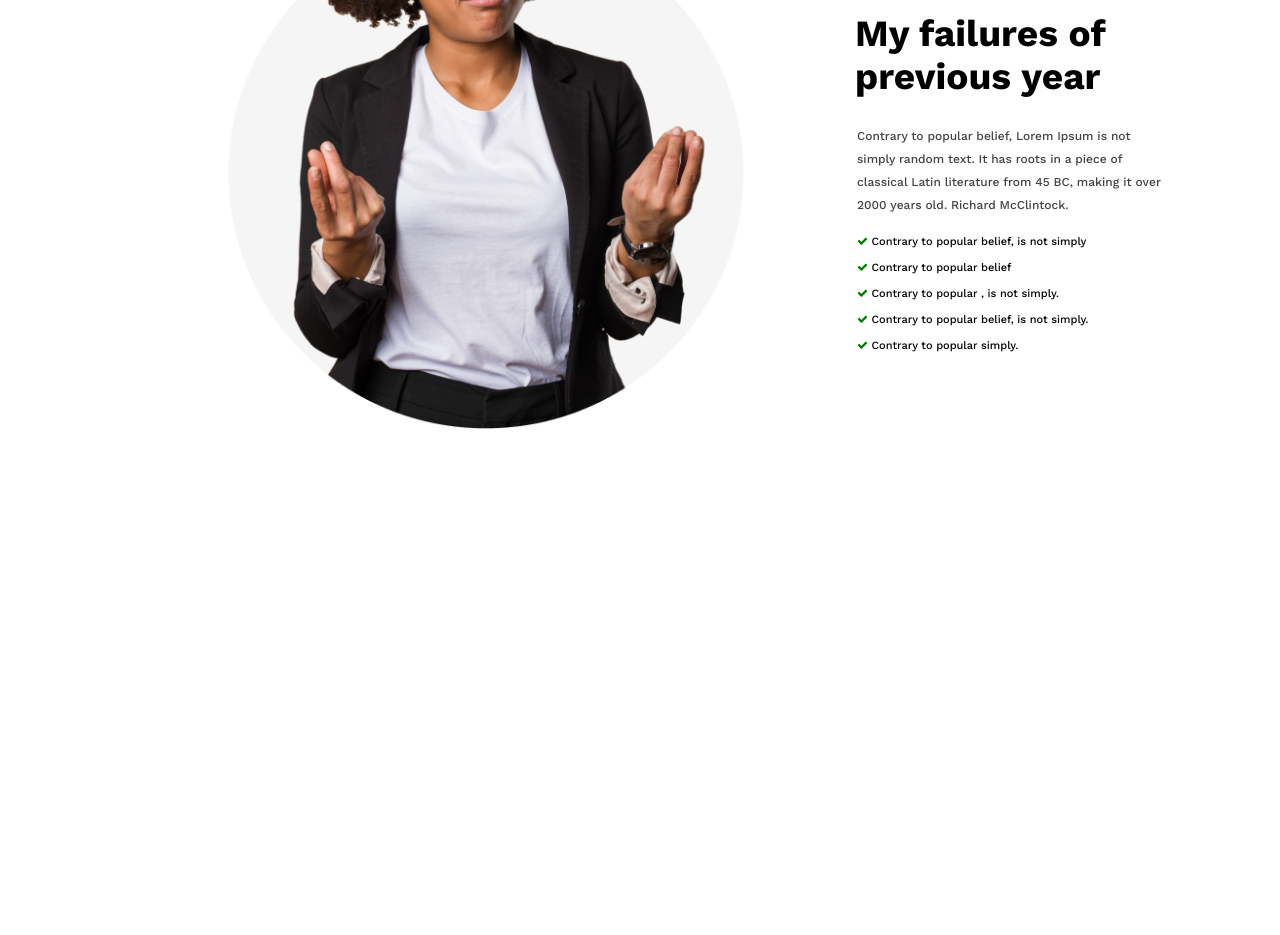
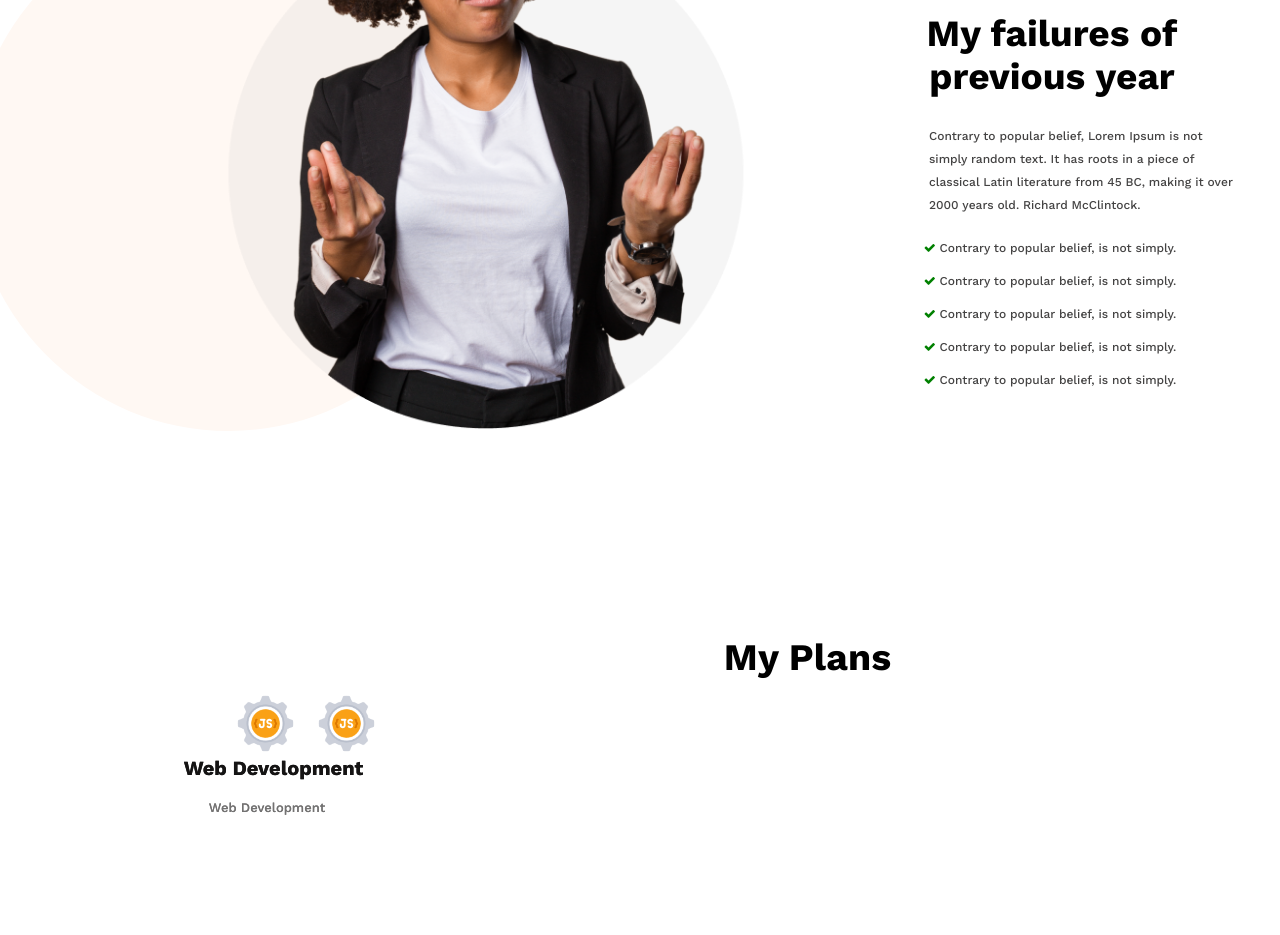
Before and after one commit to munny006/future_plan, a plain HTML site: page index.html in a window 1280 px wide. Shown: the part 960-1895 px from the top of the page. Before the commit the page ends 1389 px from the top, so only its background shows below. Drawn offline with nearby package versions, Linux system fonts and the light colour scheme.

Commit message:
thirdscetion

```diff
--- a/index.html
+++ b/index.html
@@ -25,6 +25,7 @@
       </div>
 
 </div>
+<!--about section -->
 <main>
   <Section class="about">
     <div class="about-info-container">
@@ -38,18 +39,40 @@
               simply random text. It has roots in a piece of
               classical Latin literature from 45 BC, making it over
               2000 years old. Richard McClintock.</p>
-              <div class="list-item">
-                <p><i class="fa fa-check" aria-hidden="true"></i> Contrary to popular belief, is not simply </p><br>
-                <p><i class="fa fa-check" aria-hidden="true"></i> Contrary to popular belief </p><br>
-                <p><i class="fa fa-check" aria-hidden="true"></i> Contrary to popular , is not simply. </p><br>
-                <p><i class="fa fa-check" aria-hidden="true"></i> Contrary to popular belief, is not simply. </p><br>
-                <p><i class="fa fa-check" aria-hidden="true"></i> Contrary to popular simply.
 
-            </div>
+               <div class="list-item">
+                  <p><i class="fa fa-check" aria-hidden="true"></i> Contrary to popular belief, is not simply.</p>
+                  <p><i class="fa fa-check" aria-hidden="true"></i> Contrary to popular belief, is not simply.</p>
+                  <p><i class="fa fa-check" aria-hidden="true"></i> Contrary to popular belief, is not simply.</p>
+                  <p><i class="fa fa-check" aria-hidden="true"></i> Contrary to popular belief, is not simply.</p>
+                  <p><i class="fa fa-check" aria-hidden="true"></i> Contrary to popular belief, is not simply.</p>
+
+                </div>
+
         </div>
 
     </div>
   </Section>
+
+  <!--plan section -->
+  <section class="my-plan">
+    <h3 class="plan-title">My Plans</h3>
+    <!-- .skills-container>.skill*4>img+p.skill-title+p.skill-description>lorem15 -->
+    <div class="skills-container">
+        <div class="skill">
+            <img src="images/icons/js.png" alt="">
+            <p class="skill-title">Web Development</p>
+            <p class="skill-description">Web Development</p>
+        </div>
+        <div class="skill">
+          <img src="images/icons/js.png" alt="">
+          <p class="skill-title">Web Development</p>
+          <p class="skill-description">Web Development</p>
+      </div>
+
+    </div>
+</section>
+
 </main>
 </body>
 </html>
--- a/styles/style.css
+++ b/styles/style.css
@@ -56,6 +56,19 @@ margin-top: -250px;
     font-size: 18px;
     color: white;
 }
+.about{
+    background: #FFF8F3;
+    border-radius: 50%;
+    padding: 242px;
+    text-align: center;
+    width: 33px;
+    margin-right: 89px;
+    right: 88px;
+    float: right;
+    margin-right: 793px;
+    margin-top: 225px;
+    height: 38px;
+  }
 .about-image{
     position: absolute;
     width: 555px;
@@ -79,7 +92,7 @@ margin-top: -250px;
     position: absolute;
     width: 305px;
     height: -48px;
-    left: 857px;
+    left: 929px;
     top: 1085px;
     font-family: 'Work Sans';
     font-style: normal;
@@ -87,16 +100,71 @@ margin-top: -250px;
     font-size: 12px;
     line-height: 23px;
     color: #444343;
+    text-align: left;
+
 }
 .list-item{
     position: absolute;
-    width: 264px;
+    width: 266px;
     height: 162px;
-    left: 857px;
-    top: 1195px;
-    font-size: 11px;
+    left: 917px;
+    top: 1192px;
+    font-size: 12px;
+    color: #444343;
+    line-height: 33px;
     font-style: normal;
 }
 i{
    color: green;
 }
+
+  section{
+    margin-top: 130px;
+}
+.my-plan{
+    position: absolute;
+width: 1141px;
+height: 299.96px;
+left: 237px;
+top: 1465px;
+text-align: center;
+font-size: 32px;
+}
+
+.skills-container{
+    display: flex;
+    gap: 24px;
+}
+.skill img{
+    height: 57px;
+margin-bottom: -43px;
+}
+.skill-title{
+position: absolute;
+width: 299px;
+height: 35px;
+left: -113px;
+font-family: 'Work Sans';
+font-style: normal;
+font-weight: 700;
+font-size: 20px;
+line-height: 35px;
+text-align: center;
+color: #151414;
+margin-top: 34px;
+}
+.skill-description{
+position: absolute;
+width: 164px;
+height: 29px;
+font-family: 'Work Sans';
+font-style: normal;
+font-weight: 500;
+font-size: 13px;
+line-height: 29px;
+text-align: center;
+color: #737272;
+right: 34px;
+left: -52px;
+top: 158px;
+}
```
